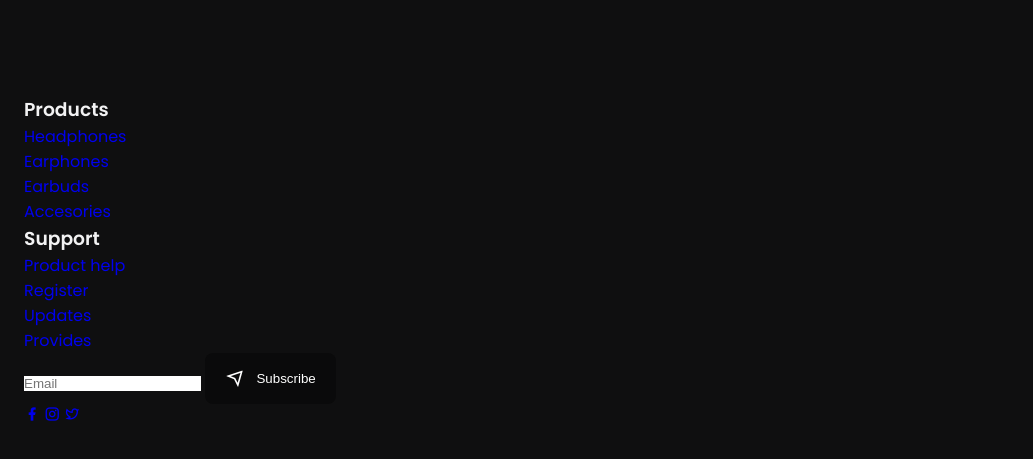
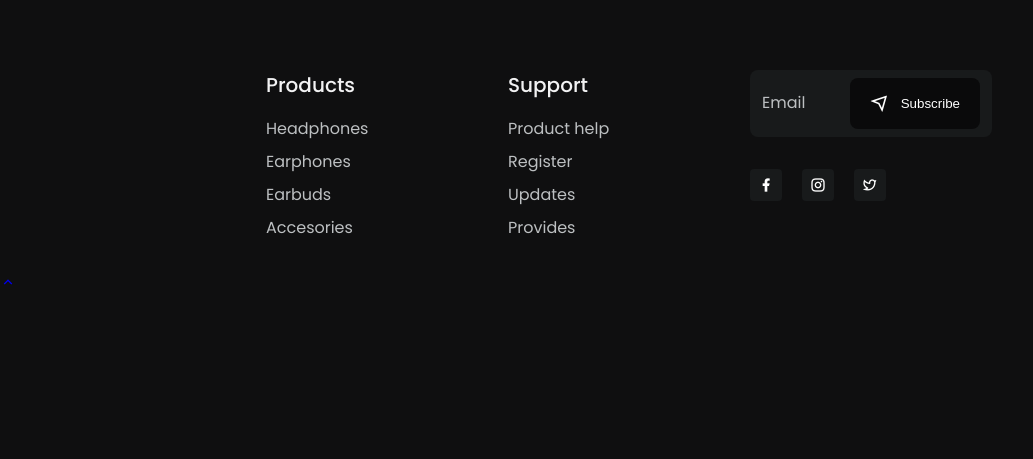
Before and after one commit to raghav-karn/XM4, a plain HTML site: page index.html in a window 1280 px wide. Shown: the part 2788-3247 px from the top of the page, without its empty margins (0-1033 px from the left). After the commit the page ends 3085 px from the top, so only its background shows below. Drawn offline with nearby package versions, Linux system fonts and the light colour scheme.

Commit message:
Styled footer

```diff
--- a/styles.css
+++ b/styles.css
@@ -446,3 +446,82 @@ bottom: .5rem;
 padding: .5rem;
 border-radius: .35rem;
 }
+
+/*=============== FOOTER ===============*/
+.footer__container {
+grid-template-columns: repeat(auto-fit, minmax(220px, 1fr));
+row-gap: 2rem;
+}
+
+.footer__logo {
+width: 2rem;
+}
+
+.footer__title {
+font-size: var(--h3-font-size);
+font-weight: var(--font-medium);
+margin-bottom: var(--mb-1);
+}
+
+.footer__links {
+display: flex;
+flex-direction: column;
+row-gap: .5rem;
+}
+
+.footer__link {
+color: var(--text-color);
+}
+
+.footer__link:hover {
+color: var(--white-color);
+}
+
+.footer__form {
+display: flex;
+column-gap: .5rem;
+background-color: var(--container-color);
+padding: .5rem .75rem;
+border-radius: .5rem;
+margin-bottom: var(--mb-2);
+}
+
+.footer__input {
+background-color: var(--container-color);
+width: 90%;
+color: var(--white-color);
+}
+
+.footer__input::placeholder {
+color: var(--text-color);
+font-size: var(--normal-font-size);
+font-family: var(--body-font);
+}
+
+.footer__social {
+display: flex;
+column-gap: 1.25rem;
+}
+
+.footer__social-link {
+display: inline-flex;
+color: var(--white-color);
+background-color: var(--container-color);
+padding: .5rem;
+border-radius: .25rem;
+font-size: 1rem;
+}
+
+.footer__social-link:hover {
+background-color: var(--black-color);
+}
+
+.footer__copy {
+margin-top: 5rem;
+text-align: center;
+}
+
+.footer__copy-link {
+font-size: var(--smaller-font-size);
+color: var(--text-color-light);
+}
```
